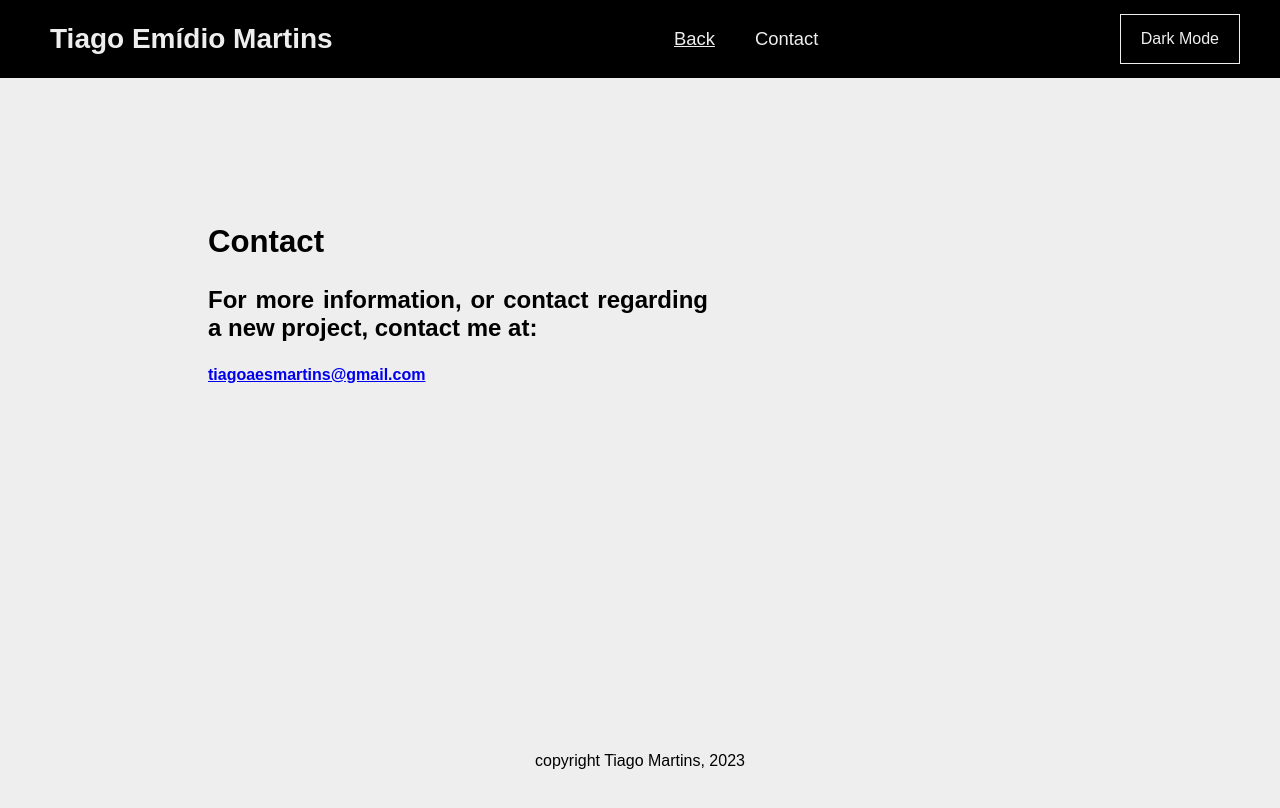
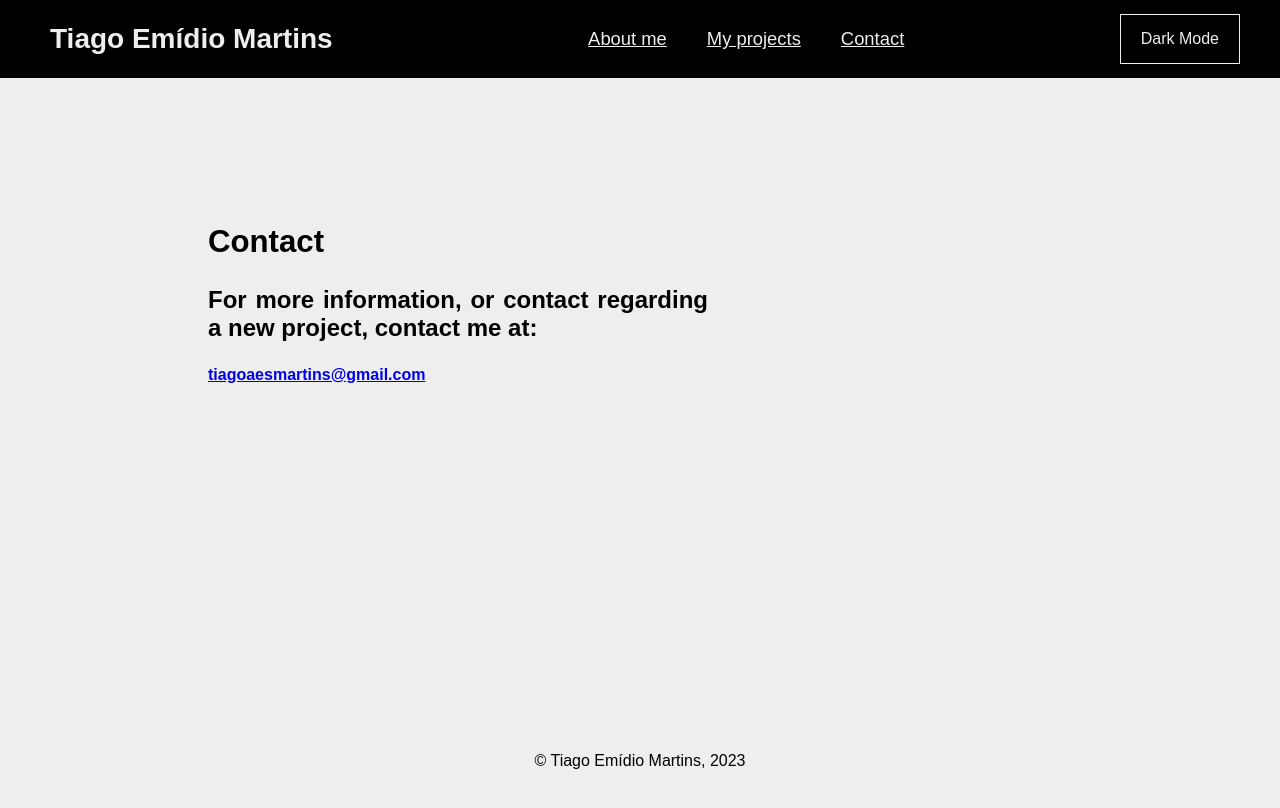
Before and after one commit to tiagoaesmartins/portfolio, a website: page contact.html in a window 1280 px wide. Drawn offline with Linux system fonts and the light colour scheme.

Commit message:
Corrected a few issues for a smoother navigation between contact and index.html

```diff
--- a/contact.html
+++ b/contact.html
@@ -16,8 +16,9 @@
                         <h1>Tiago Emídio Martins</h1>
                     </div>
                     <ul>
-                        <li><a href="index.html" class="navigation">Back</a></li>
-                        <li class="navigation">Contact</li>
+                        <li><a href="index.html#about-me" class="navigation">About me</a></li>
+                        <li><a href="index.html#projects" class="navigation">My projects</a></li>
+                        <li><a href="contact.html" class="navigation">Contact</a></li>
                     </ul>
                     <div id="dark">
                         <button id="dark-mode">Dark Mode</button>
@@ -33,7 +34,7 @@
             </main>
         </div>
         <footer id="footer">
-            <p>copyright Tiago Martins, 2023</p>
+            <p>© Tiago Emídio Martins, 2023</p>
         </footer>
     </div>
 </body>
```
Also changed, not shown: index.html (+1 -1 lines).
